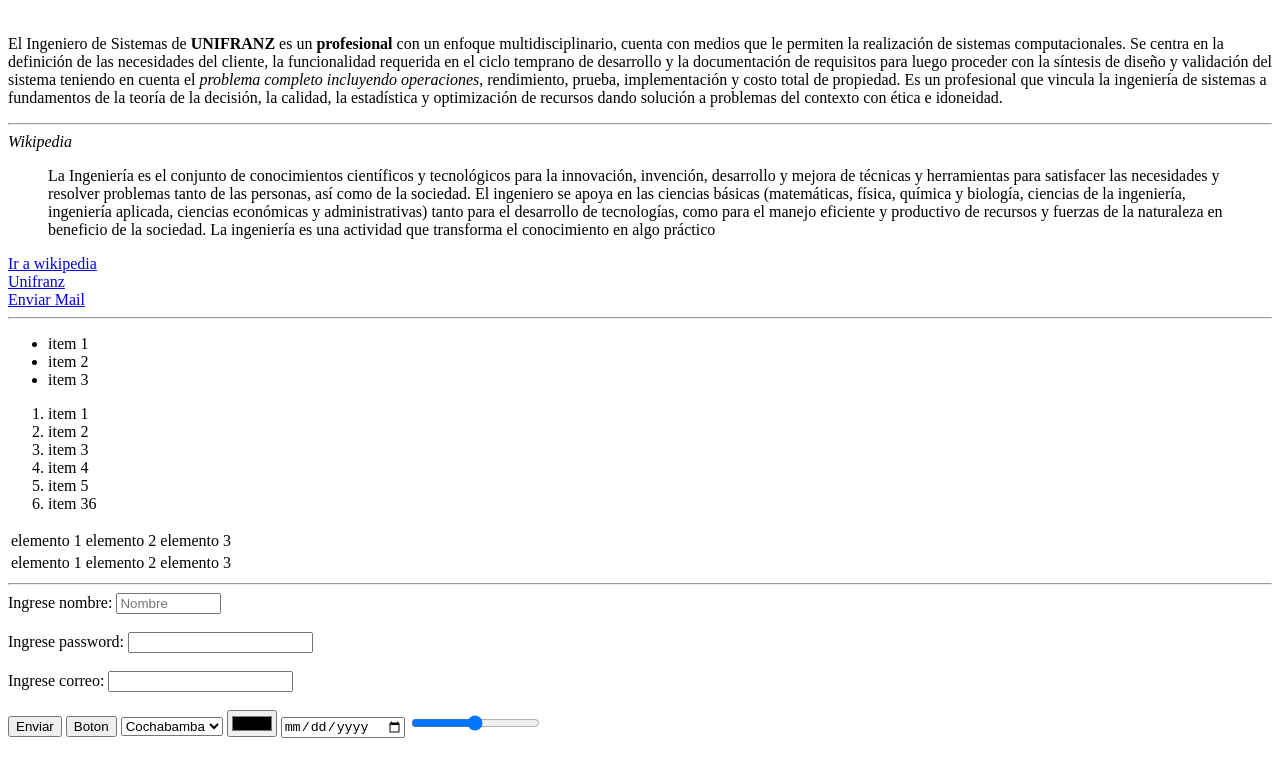
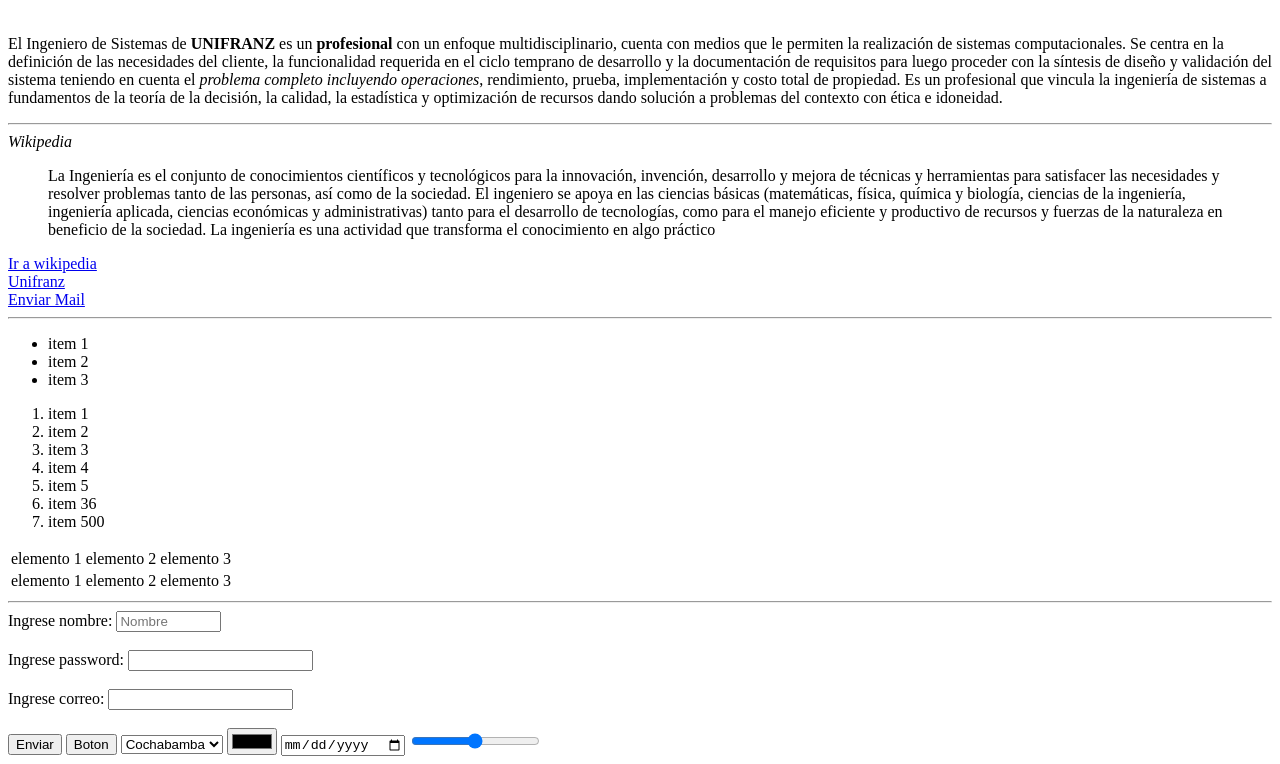
Before and after one commit to dpmilan/pruebaTIN, a plain HTML site: page index.html in a window 1280 px wide. Shown: the part 105-869 px from the top of the page. Drawn offline with Linux system fonts and the light colour scheme.

Commit message:
Update index.html
aumento de lista ordenada

```diff
--- a/index.html
+++ b/index.html
@@ -48,6 +48,7 @@
                 <li>item 4</li>
                 <li>item 5</li>
                 <li>item 36</li>
+                <li>item 500</li>
         </ol>
         <!--tablas-->
         <table>
```
